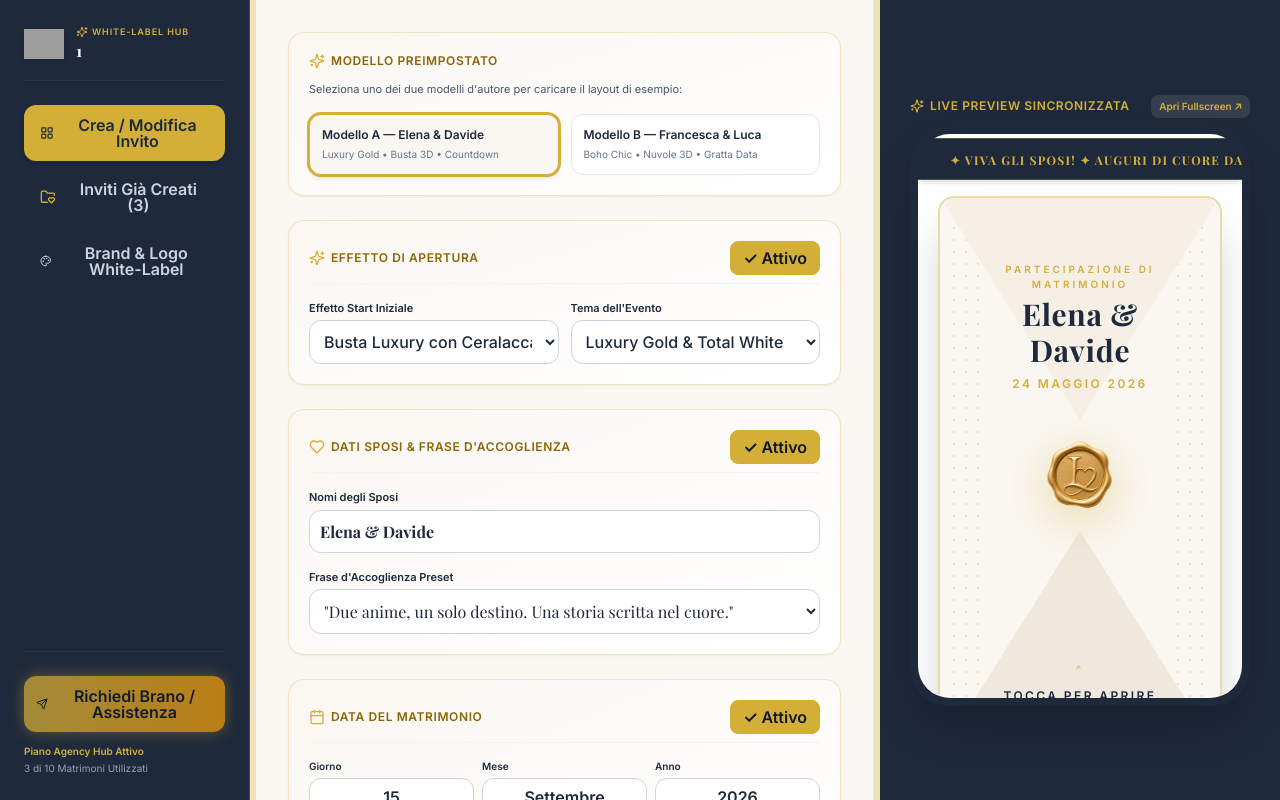
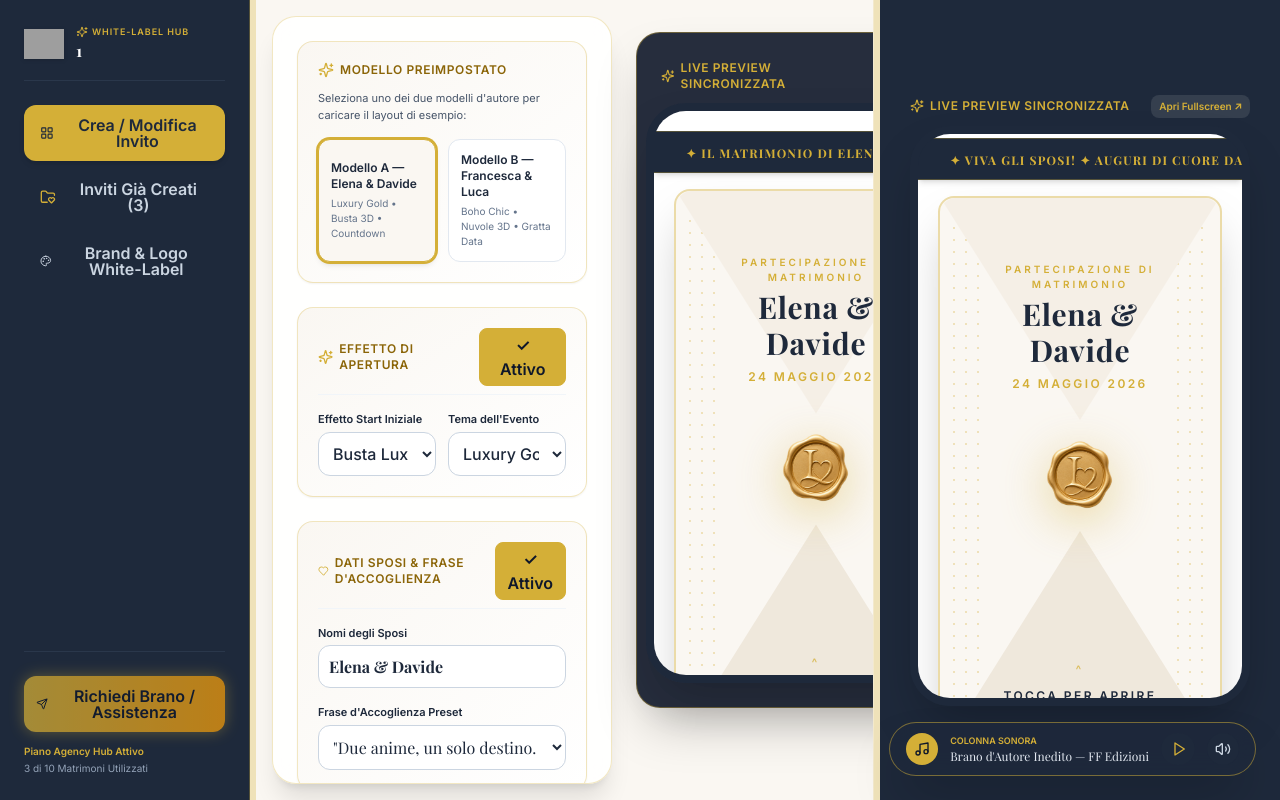
Before and after one commit to Rickym2025/love, a Next.js app: page /agency/1 in a window 1280 px wide. Built offline with nearby package versions, Linux system fonts and the light colour scheme; grey boxes are pictures that could not be loaded; a web font is replaced by a local one.

Commit message:
Update AgencyConfigurator.tsx

```diff
--- a/src/components/agency/AgencyConfigurator.tsx
+++ b/src/components/agency/AgencyConfigurator.tsx
@@ -1,21 +1,93 @@
 "use client";
 
-import React from "react";
+import React, { useState } from "react";
 import ConfiguratorForm from "./ConfiguratorForm";
-import ConfiguratorList from "./ConfiguratorList";
-import ConfiguratorBrand from "./ConfiguratorBrand";
-import { DRESS_CODE_PALETTES } from "./constants";
+import AgencyPreview from "./AgencyPreview";
 
-export { DRESS_CODE_PALETTES };
+export default function AgencyConfigurator({ activeTab = "configurator" }: { activeTab?: string }) {
+  // STATO UNIFICATO, REATTIVO E PERMANENTE
+  const [formData, setFormData] = useState({
+    selectedTemplate: "A",
+    template: "A",
+    introStart: "busta",
+    start: "busta",
+    dateDisplayMode: "countdown",
+    dateMode: "countdown",
+    scheduleSchema: "classico",
+    schedule: "classico",
+    rsvpStyle: "classico",
+    eventThemePreset: "Luxury Gold & Total White",
+    customEventTheme: "",
+    coupleNames: "Elena & Davide",
+    weddingDateDay: "15",
+    weddingDateMonth: "Settembre",
+    weddingDateYear: "2026",
+    locationName: "Villa Rosa",
+    locationAddress: "Via Roma 1, Roma",
+    audioUrl: "https://pub-89945f8350374b50818d716fdc3c108b.r2.dev/Matrimonio/Elena%20e%20Davide:%20La%20Nostra%20Melodia%20A.mp3",
+    audio: "https://pub-89945f8350374b50818d716fdc3c108b.r2.dev/Matrimonio/Elena%20e%20Davide:%20La%20Nostra%20Melodia%20A.mp3",
+    welcomePhrase: "Benvenuti al nostro matrimonio",
+    selectedPhrasePreset: "0",
+    phrasePreset: "0",
+    customWelcomePhrase: "",
+    dressCodeNotes: "Abiti eleganti nei toni cromatici della palette",
+    selectedPaletteIdx: 0,
+    palette: 0,
+    customIban: "IT60 X 05428 11101 000000123456",
+    marqueeText: "",
+    modules: {
+      busta3d: true,
+      grattaData: true,
+      nuvole3d: true,
+      locationMappa: true,
+      codiceAbbigliamento: true,
+      negoziConvenzionati: true,
+      listaNozzeAmazon: true,
+      dedicheMarquee: true,
+      hubGiochiFesta: true,
+      confermaRsvp: true,
+    }
+  });
 
-export default function AgencyConfigurator(props: any) {
-  const { activeTab, style } = props;
+  // AGGIORNAMENTO FUNZIONALE E REATTIVO PERMUTABILE
+  const handleUpdate = (field: string, value: any) => {
+    setFormData((prev) => ({
+      ...prev,
+      [field]: value,
+      ...(field === "selectedTemplate" ? { template: value } : {}),
+      ...(field === "template" ? { selectedTemplate: value } : {}),
+      ...(field === "introStart" ? { start: value } : {}),
+      ...(field === "start" ? { introStart: value } : {}),
+      ...(field === "dateDisplayMode" ? { dateMode: value } : {}),
+      ...(field === "dateMode" ? { dateDisplayMode: value } : {}),
+      ...(field === "scheduleSchema" ? { schedule: value } : {}),
+      ...(field === "schedule" ? { scheduleSchema: value } : {}),
+      ...(field === "selectedPaletteIdx" ? { palette: value } : {}),
+      ...(field === "palette" ? { selectedPaletteIdx: value } : {}),
+      ...(field === "selectedPhrasePreset" ? { phrasePreset: value } : {}),
+      ...(field === "phrasePreset" ? { selectedPhrasePreset: value } : {}),
+      ...(field === "audioUrl" ? { audio: value } : {}),
+      ...(field === "audio" ? { audioUrl: value } : {}),
+    }));
+  };
 
   return (
-    <div style={style} className="p-6 md:p-8 space-y-6 text-[#1E293B] w-full">
-      {activeTab === "create" && <ConfiguratorForm {...props} />}
-      {activeTab === "list" && <ConfiguratorList {...props} />}
-      {activeTab === "brand" && <ConfiguratorBrand {...props} />}
+    <div className="w-full h-full flex flex-col md:flex-row gap-6 p-4 overflow-y-auto pointer-events-auto relative z-10 select-text">
+      {/* COLONNA FORM CONFIGURATORE */}
+      <div className="flex-1 min-w-[340px] max-w-2xl bg-white/90 backdrop-blur-md p-6 rounded-3xl border border-[#D4AF37]/30 shadow-xl overflow-y-auto relative z-20 pointer-events-auto select-text">
+        <ConfiguratorForm
+          {...formData}
+          onUpdate={handleUpdate}
+          onChange={handleUpdate}
+        />
+      </div>
+
+      {/* COLONNA ANTEPRIMA LIVE */}
+      <div className="w-[360px] shrink-0 sticky top-4 self-start bg-slate-900/90 p-4 rounded-3xl border border-[#D4AF37]/40 shadow-2xl relative z-20 pointer-events-auto">
+        <AgencyPreview
+          {...formData}
+        />
+      </div>
     </div>
   );
 }
```
